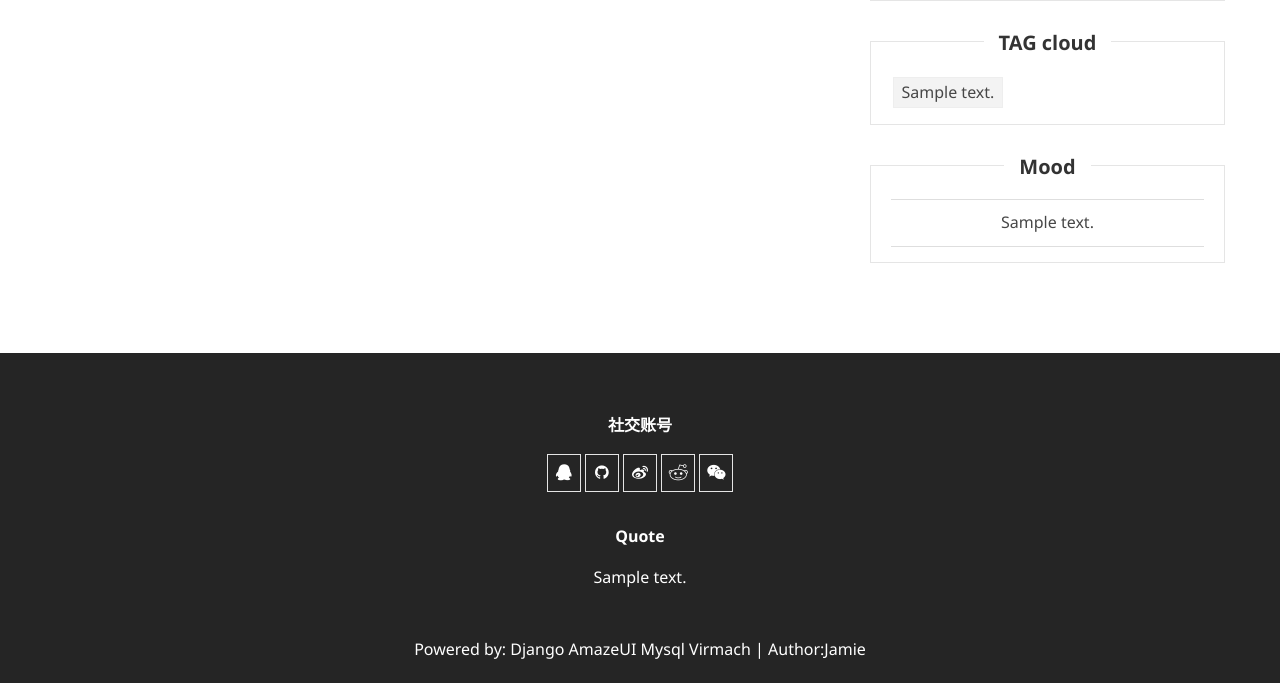
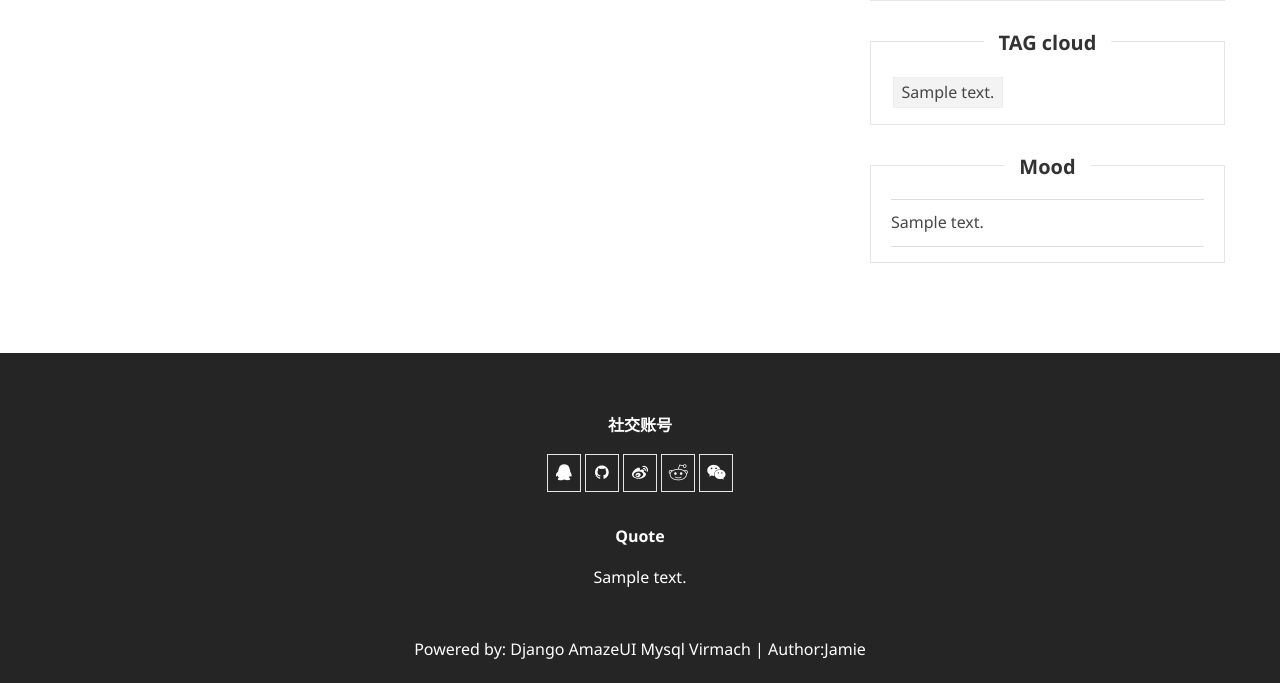
Before and after one commit to jamie1223/Myblog, a Django app: page / in a window 1280 px wide. Shown: the part 1534-2217 px from the top of the page. Run offline with Django 3.2, Linux system fonts and the light colour scheme; tables that the repository leaves empty hold one stand-in row (values such as "Sample post"); grey boxes marked "Sample" are stand-in pictures.

Commit message:
Update index.html

```diff
--- a/templates/index.html
+++ b/templates/index.html
@@ -96,7 +96,7 @@
         </div>
         <div class="blog-sidebar-widget blog-bor">
             <h2 class="blog-title"><span>Mood</span></h2>
-            <ul class="am-list">
+            <ul class="am-list text-left">
                 {% for w in words %}
                     <li><a href="/tojun/">{{ w.content }}</a></li>
                 {% endfor %}
```
